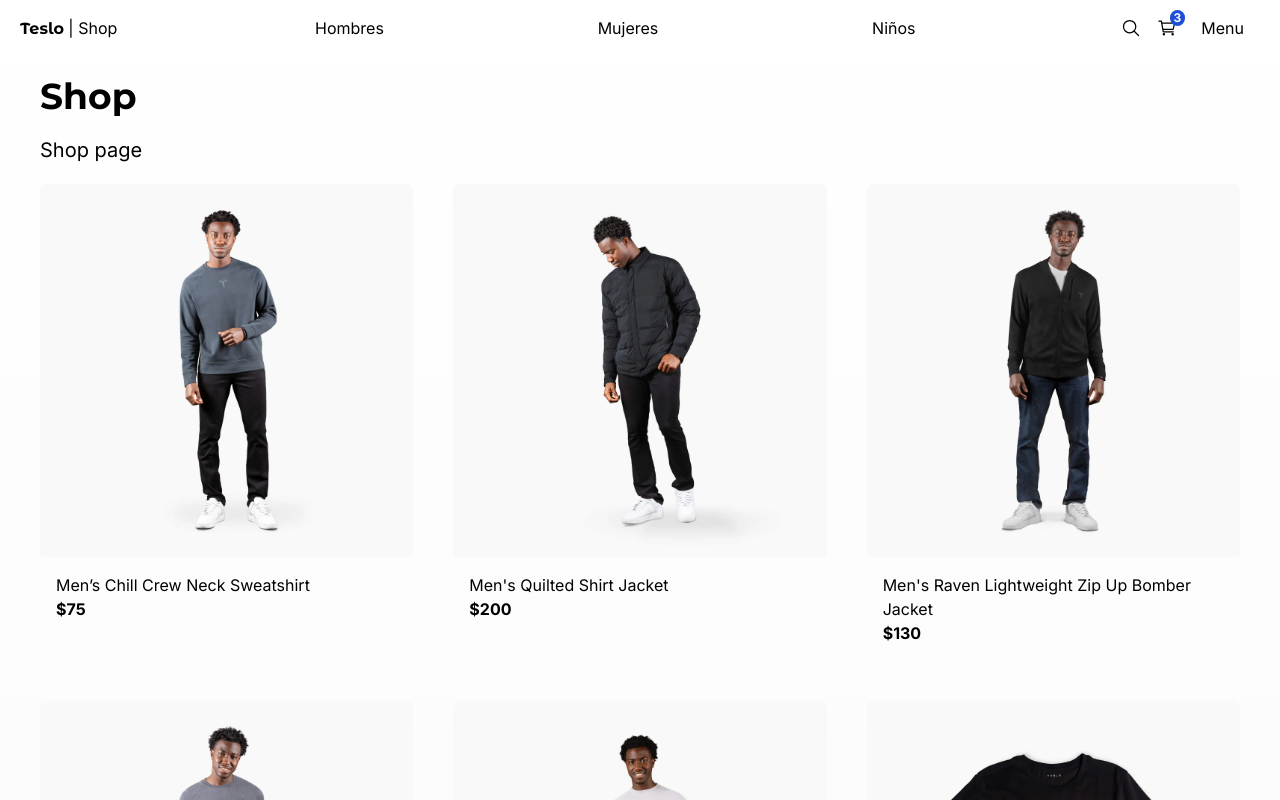
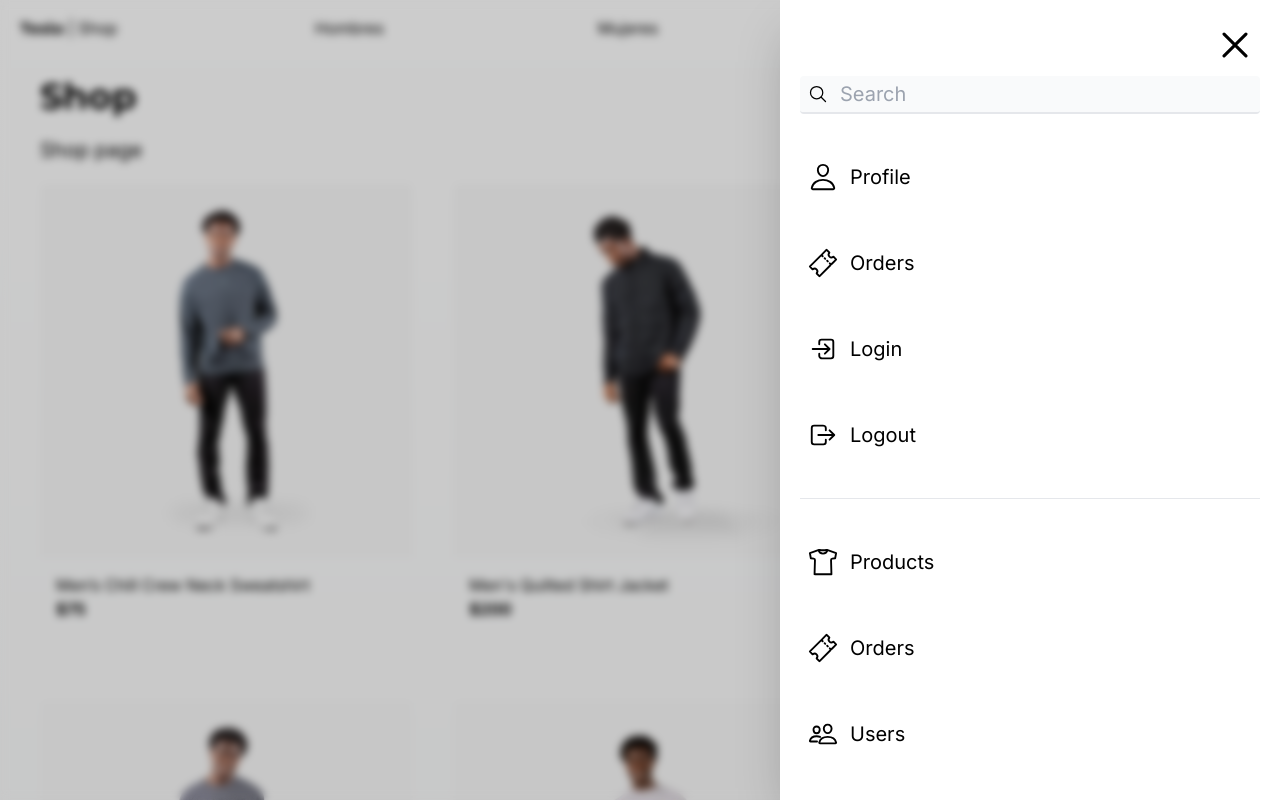
Before and after one commit to brandonjcg/teslo-shop, a Next.js app: page / in a window 1280 px wide. Shown: the top 800 px of the page. Built offline with nearby package versions, Linux system fonts and the light colour scheme.

Commit message:
feat(components): :sparkles: add sidebar and integrate into Shop layout

```diff
--- a/src/app/(shop)/layout.tsx
+++ b/src/app/(shop)/layout.tsx
@@ -1,4 +1,4 @@
-import { TopMenu } from "@/components";
+import { SidebarMenu, TopMenu } from "@/components";
 
 export default function ShopLayout({
   children,
@@ -8,6 +8,7 @@ export default function ShopLayout({
   return (
     <main className="min-h-screen">
       <TopMenu />
+      <SidebarMenu />
       <div className="px-0 sm:px-10">{children}</div>
     </main>
   );
--- /dev/null
+++ b/src/components/ui/SidebarMenu/SidebarMenu.tsx
@@ -0,0 +1,50 @@
+"use client";
+
+import {
+  IoCloseOutline,
+  IoLogInOutline,
+  IoLogOutOutline,
+  IoPeopleOutline,
+  IoPersonOutline,
+  IoSearchOutline,
+  IoShirtOutline,
+  IoTicketOutline,
+} from "react-icons/io5";
+import { SidebarMenuItem } from "./SidebarMenuItem";
+
+export const SidebarMenu = () => {
+  return (
+    <div className="">
+      <div className="fixed top-0 left-0 w-screen h-screen z-10 bg-black opacity-20" />
+      <div className="fade-in fixed top-0 left-0 w-screen h-screen z-10 backdrop-filter backdrop-blur-sm" />
+
+      <nav className="fixed p-5 right-0 top-0 w-[500px] h-screen bg-white z-20 shadow-2xl transform transition-all duration-300">
+        <IoCloseOutline
+          size={50}
+          onClick={() => console.log("close")}
+          className="absolute top-5 right-5 cursor-pointer"
+        />
+
+        <div className="relative mt-14">
+          <IoSearchOutline size={20} className="absolute top-2 left-2" />
+          <input
+            type="text"
+            placeholder="Search"
+            className="w-full bg-gray-50 rounded pl-10 py-1 pr-10 border-b-2 text-xl border-gray-200 focus:outline-none focus:border-blue-500"
+          />
+        </div>
+
+        <SidebarMenuItem title="Profile" icon={<IoPersonOutline size={30} />} />
+        <SidebarMenuItem title="Orders" icon={<IoTicketOutline size={30} />} />
+        <SidebarMenuItem title="Login" icon={<IoLogInOutline size={30} />} />
+        <SidebarMenuItem title="Logout" icon={<IoLogOutOutline size={30} />} />
+
+        <div className="w-full h-px bg-gray-200 my-10" />
+
+        <SidebarMenuItem title="Products" icon={<IoShirtOutline size={30} />} />
+        <SidebarMenuItem title="Orders" icon={<IoTicketOutline size={30} />} />
+        <SidebarMenuItem title="Users" icon={<IoPeopleOutline size={30} />} />
+      </nav>
+    </div>
+  );
+};
--- /dev/null
+++ b/src/components/ui/SidebarMenu/SidebarMenuItem.tsx
@@ -0,0 +1,20 @@
+import Link from "next/link";
+
+interface Props {
+  title: string;
+  icon: React.ReactNode;
+}
+
+export const SidebarMenuItem = ({ title, icon }: Props) => {
+  return (
+    <>
+      <Link
+        href="/"
+        className="flex items-center mt-10 p-2 hover:bg-gray-100 rounded transition-all"
+      >
+        {icon}
+        <span className="ml-3 text-xl">{title}</span>
+      </Link>
+    </>
+  );
+};
--- a/src/components/ui/index.ts
+++ b/src/components/ui/index.ts
@@ -1,3 +1,4 @@
 export * from "./TopMenu";
 export * from "./NotFound";
 export * from "./Title";
+export * from "./SidebarMenu/SidebarMenu";
```
